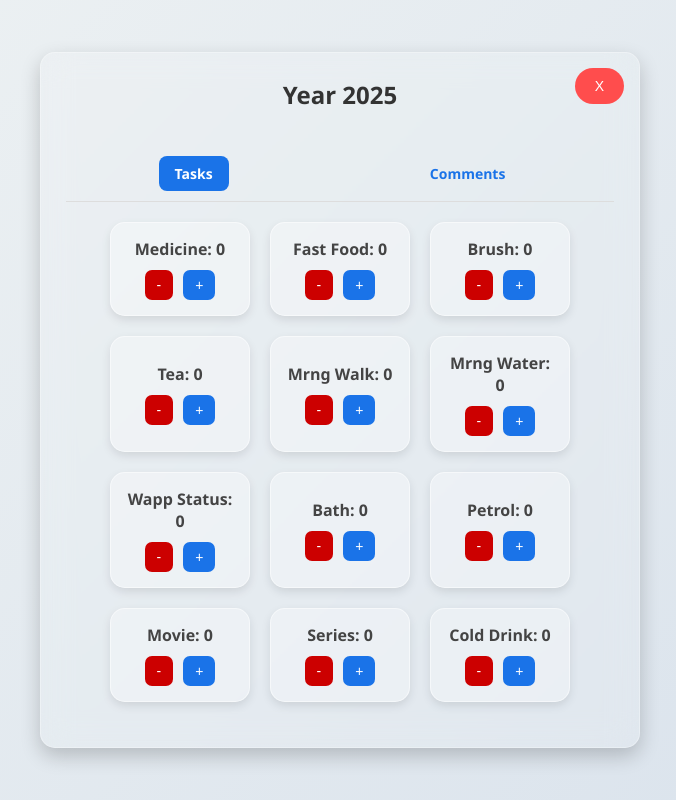
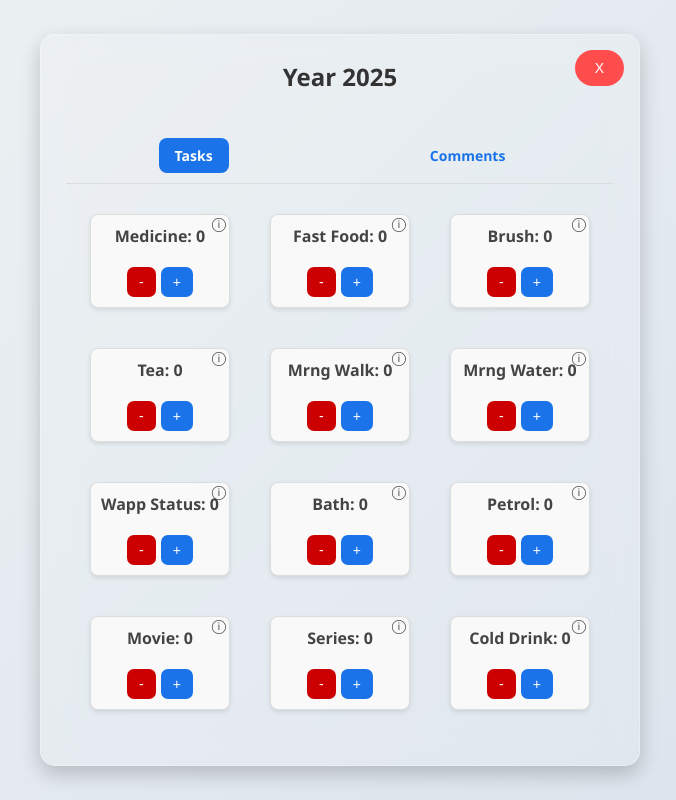
Before and after one commit to gopesh1234/task2, a plain HTML site: page index.html in a window 1280 px wide. Shown: the whole page, without its empty margins (300-976 px from the left). Drawn offline with Linux system fonts and the light colour scheme.

Commit message:
Update index.html

```diff
--- a/index.html
+++ b/index.html
@@ -235,6 +235,54 @@
                 background-color: #cc0000; /* Darker red on hover */
             }
 
+        .task-buttons span {
+            font-size: 14px;
+            color: #888;
+            cursor: pointer;
+            transition: color 0.3s;
+        }
+
+            .task-buttons span:hover {
+                color: #555;
+            }
+
+        .task {
+            position: relative;
+            background: #f9f9f9;
+            border: 1px solid #ddd;
+            border-radius: 8px;
+            padding: 10px;
+            margin: 10px;
+            box-shadow: 0 2px 4px rgba(0, 0, 0, 0.1);
+            overflow: hidden;
+        }
+
+        .info-icon {
+            position: absolute;
+            top: -3px;
+            right: 0px;
+            font-size: 14px;
+            cursor: pointer;
+            width: 20px;
+            height: 20px;
+            display: flex;
+            justify-content: center;
+            align-items: center;
+        }
+
+            .info-icon:hover {
+                color: #333;
+                border-color: #888;
+                background-color: #f0f0f0;
+            }
+
+        .task-buttons {
+            display: flex;
+            gap: 5px;
+            margin-top: 10px;
+        }
+
+
     </style>
 </head>
 <body>
@@ -278,16 +326,30 @@
             if (!localStorage.getItem("comments")) {
                 localStorage.setItem("comments", JSON.stringify([]));
             }
+
+            if (!localStorage.getItem("lastEdited")) {
+                localStorage.setItem("lastEdited", JSON.stringify({}));
+            }
         }
+
 
         function loadTasks() {
             const tasksContainer = document.getElementById('tasks');
             tasksContainer.innerHTML = '';
             tasks.forEach(task => {
                 const taskValue = localStorage.getItem(task) || 0;
+                const lastEdited = JSON.parse(localStorage.getItem("lastEdited")) || {};
 
                 const taskElement = document.createElement('div');
                 taskElement.classList.add('task');
+
+                // Add the info icon at the top-right corner
+                const infoIcon = document.createElement('span');
+                infoIcon.innerHTML = "&#9432;"; // Unicode for info icon
+                infoIcon.classList.add('info-icon');
+                infoIcon.title = "Click to view last edit";
+                infoIcon.addEventListener('click', () => showLastEdit(task));
+                taskElement.appendChild(infoIcon);
 
                 const taskName = document.createElement('p');
                 taskName.textContent = `${task}: ${taskValue}`;
@@ -298,19 +360,40 @@
 
                 const decrementButton = document.createElement('button');
                 decrementButton.textContent = "-";
-                decrementButton.addEventListener('click', () => decrementTask(task, taskName));
+                decrementButton.addEventListener('click', () => {
+                    decrementTask(task, taskName);
+                    updateLastEdited(task);
+                });
                 buttonsContainer.appendChild(decrementButton);
 
                 const incrementButton = document.createElement('button');
                 incrementButton.textContent = "+";
-                incrementButton.addEventListener('click', () => incrementTask(task, taskName));
+                incrementButton.addEventListener('click', () => {
+                    incrementTask(task, taskName);
+                    updateLastEdited(task);
+                });
                 buttonsContainer.appendChild(incrementButton);
-
 
                 taskElement.appendChild(buttonsContainer);
                 tasksContainer.appendChild(taskElement);
             });
         }
+
+
+
+        function updateLastEdited(task) {
+            const lastEdited = JSON.parse(localStorage.getItem("lastEdited")) || {};
+            lastEdited[task] = new Date().toLocaleString();
+            localStorage.setItem("lastEdited", JSON.stringify(lastEdited));
+        }
+
+        function showLastEdit(task) {
+            const lastEdited = JSON.parse(localStorage.getItem("lastEdited")) || {};
+            const timestamp = lastEdited[task] || "No edits yet.";
+            alert(`Last edit for "${task}": ${timestamp}`);
+        }
+
+
 
         function decrementTask(task, taskNameElement) {
             const currentValue = parseInt(localStorage.getItem(task), 10);
```
